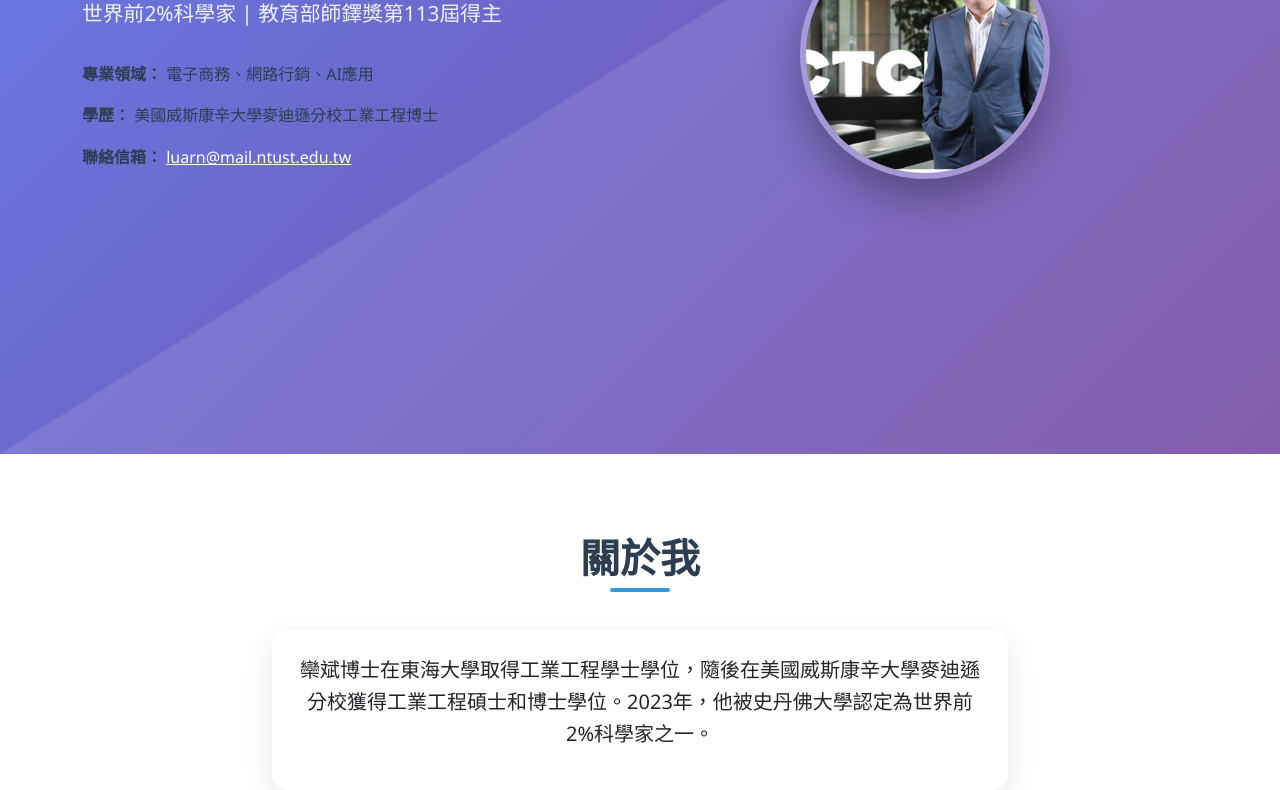
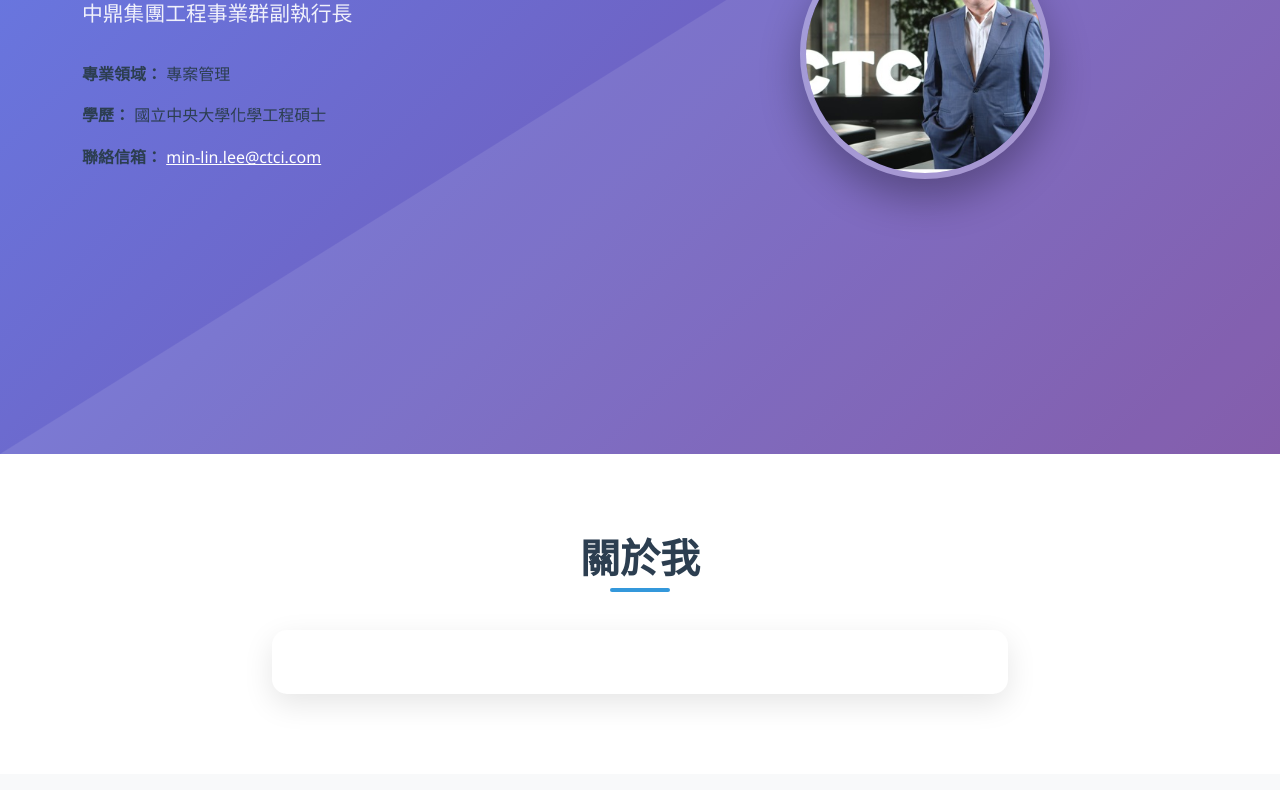
Before and after one commit to CTCI31417/CTCI31417.github.io, a plain HTML site: page index.html in a window 1280 px wide. Shown: the part 346-1136 px from the top of the page. Drawn offline with nearby package versions, Linux system fonts and the light colour scheme.

Commit message:
Add files via upload

```diff
--- a/index.html
+++ b/index.html
@@ -156,15 +156,15 @@
     <script>
         // ====== 使用者資料區域 - 請修改以下內容 ======
         const profileData = {
-            name: "欒斌 教授",
-            title: "世界前2%科學家 | 教育部師鐸獎第113屆得主",
-            expertise: "電子商務、網路行銷、AI應用",
-            education: "美國威斯康辛大學麥迪遜分校工業工程博士",
-            email: "luarn@mail.ntust.edu.tw",
-            about: "欒斌博士在東海大學取得工業工程學士學位，隨後在美國威斯康辛大學麥迪遜分校獲得工業工程碩士和博士學位。2023年，他被史丹佛大學認定為世界前2%科學家之一。",
-            contactEmail: "luarn@mail.ntust.edu.tw",
-            phone: "886-2-2737-6754",
-            location: "研究室: T2-409<br>國立臺灣科技大學"
+            name: "李民立 ",
+            title: "中鼎集團工程事業群副執行長",
+            expertise: "專案管理",
+            education: "國立中央大學化學工程碩士",
+            email: "min-lin.lee@ctci.com",
+            about: "",
+            contactEmail: "min-lin.lee@ctci.com",
+            phone: "886-972868981",
+            location: ""
         };
         // ====== 使用者資料區域結束 ======
 
```
